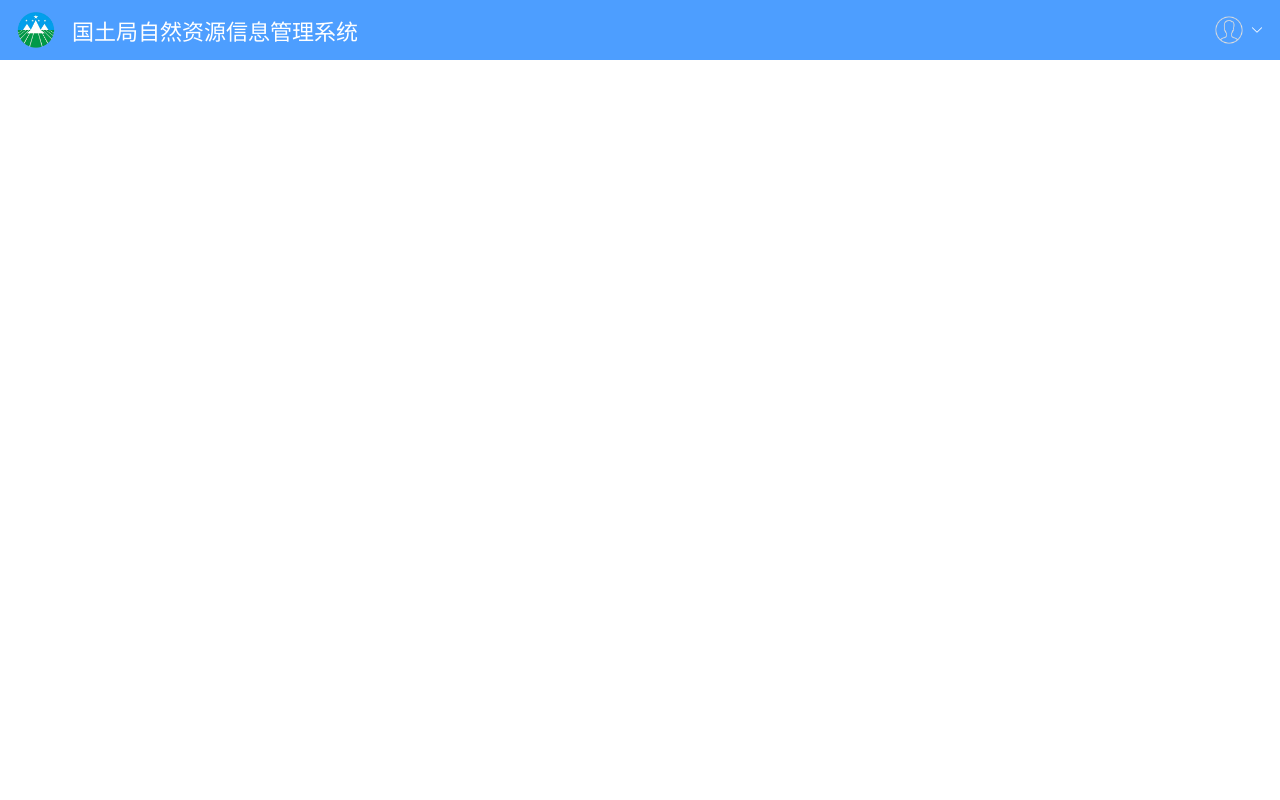
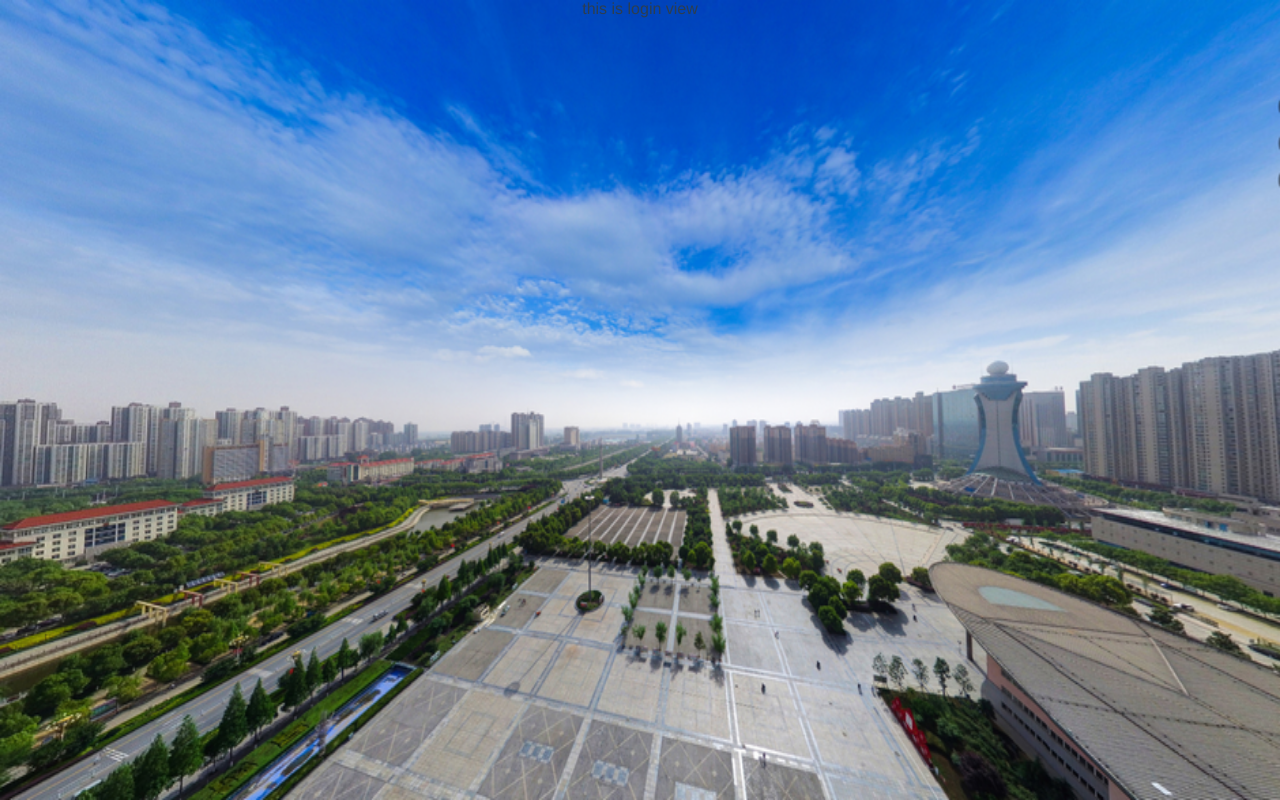
Before and after one commit to yangchuanlong/_gtj, a Vue app: page /login#/login in a window 1280 px wide. Built offline with nearby package versions, Linux system fonts and the light colour scheme.

Commit message:
login path config

```diff
--- a/package.json
+++ b/package.json
@@ -11,6 +11,7 @@
   "dependencies": {
     "core-js": "^2.6.5",
     "element-ui": "^2.4.5",
+    "js-cookie": "^2.2.0",
     "vue": "^2.6.6",
     "vue-router": "^3.0.1",
     "vuex": "^3.0.1"
--- a/src/App.vue
+++ b/src/App.vue
@@ -1,31 +1,20 @@
 <template>
-  <el-container id="app" class="app">
-    <el-header class="headerWrapper">
-      <Header :systemName="systemName"/>
-    </el-header>
-    <el-container>
-      <!--<HelloWorld msg="Welcome to Your Vue.js App， App.vue"/>-->
-      <router-view></router-view>
-    </el-container>
-  </el-container>
+  <div id="app" class="app">
+    <router-view></router-view>
+  </div>
 </template>
 
 <script>
-import config from './config.js';
-import HelloWorld from './components/HelloWorld.vue';
 import Sidebar from './components/Sidebar.vue';
-import Header from './components/Header.vue';
+
 
 export default {
   name: 'app',
   components: {
-    HelloWorld,
     Sidebar,
-    Header,
   },
   data:function () {
       return {
-          systemName: config.systemName
       }
   }
 }
--- a/src/router.js
+++ b/src/router.js
@@ -43,6 +43,11 @@ export default new Router({
       // this generates a separate chunk (about.[hash].js) for this route
       // which is lazy-loaded when the route is visited.
       component: () => import(/* webpackChunkName: "about" */ './views/About.vue')
+    },
+    {
+      path: '/login',
+      name: 'login',
+      component: () => import(/* webpackChunkName: "about" */ "./views/Login.vue")
     }
   ]
 })
--- a/src/views/Home.vue
+++ b/src/views/Home.vue
@@ -1,4 +1,8 @@
 <template>
+  <el-container style="height:100%;">
+    <el-header class="headerWrapper">
+      <Header :systemName="systemName"/>
+    </el-header>
     <el-container class="home">
       <el-aside>
         <el-menu :default-active="defaultActive" @open="handleOpen" @close="handleClose" :collapse="isCollapse" :router="true">
@@ -31,20 +35,27 @@
       </el-aside>
       <router-view></router-view>
     </el-container>
+  </el-container>
 </template>
 
 <script>
 // @ is an alias to /src
-import HelloWorld from '@/components/HelloWorld.vue'
+import HelloWorld from '@/components/HelloWorld.vue';
+import Header from '../components/Header.vue';
+import Cookies from 'js-cookie';
+import router from '../router';
+import config from '../config.js';
 
 export default {
     name: 'home',
     components: {
-      HelloWorld
+      HelloWorld,
+      Header
     },
     data:function () {
         return {
-            isCollapse: true
+            isCollapse: true,
+            systemName: config.systemName
         }
     },
     computed: {
@@ -61,7 +72,10 @@ export default {
         }
     },
     beforeCreate: function () {
-        console.log('beforeCreate')
+        const auth = Cookies.get("auth");
+        if(!auth) {
+          router.push("/login");
+        }
     }
 }
 </script>
--- /dev/null
+++ b/src/views/Login.vue
@@ -0,0 +1,18 @@
+<template>
+    <div class="loginView">
+        this is login view
+    </div>
+</template>
+
+<script>
+    export default {
+        name: "Login"
+    }
+</script>
+
+<style scoped>
+    .loginView{
+        background:url("../assets/login_backImg.png") 0 0 /100% 100% no-repeat;
+        height: 100%;
+    }
+</style>
```
Also changed, not shown: src/assets/login_backImg.png (added), 1 other file (tests, documents, lock files or other folders). Lines whose indentation alone changed are shown as unchanged.
